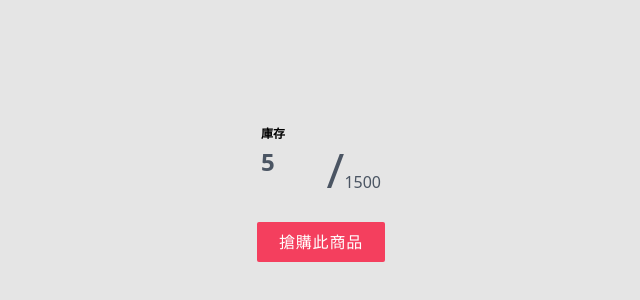
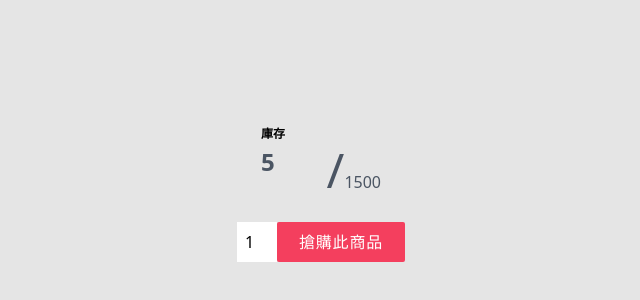
Before and after one commit to williamafil/zygroup-task, a React (Vite) app: page / in a window 1280 px wide. Shown: the part 208-508 px from the top of the page, without its empty margins (319-959 px from the left). Built offline with nearby package versions, Linux system fonts and the light colour scheme.

Commit message:
Add purchase fail notification

```diff
--- a/src/App.jsx
+++ b/src/App.jsx
@@ -12,14 +12,23 @@ function App() {
   const [initInventory, setInitInventory] = useState(1500);
   const [isLoading, setIsLoading] = useState(false);
 
-  const purchaseHandler = () => {
+  const purchaseHandler = (quantity) => {
     setIsLoading(true);
     const id = Math.floor(Math.random() * 1000);
-    dispatch({
-      type: "ADD_NOTICE",
-      payload: { id, kind: "SUCCESS", message: "購買成功..." },
-    });
-    setCount((prev) => (prev -= 1));
+
+    if (count >= quantity) {
+      dispatch({
+        type: "ADD_NOTICE",
+        payload: { id, kind: "SUCCESS", message: "購買成功..." },
+      });
+      setCount((prev) => (prev -= quantity));
+    } else {
+      dispatch({
+        type: "ADD_NOTICE",
+        payload: { id, kind: "FAIL", message: "庫存不足，請修改購買數量" },
+      });
+    }
+
     setTimeout(() => setIsLoading(false), 2000);
   };
 
--- a/src/components/PurchaseBtn.jsx
+++ b/src/components/PurchaseBtn.jsx
@@ -1,8 +1,10 @@
-import React from "react";
+import { useState } from "react";
 import clsx from "clsx";
 import { ReactComponent as LoadingIcon } from "./icons/loading.svg";
 
 function PurchaseBtn({ onPurchase, isLoading, count }) {
+  const [quantity, setQuantity] = useState(1);
+
   if (count <= 0) {
     return (
       <h3
@@ -17,6 +19,15 @@ function PurchaseBtn({ onPurchase, isLoading, count }) {
   }
 
   return (
+    <div className="flex">
+      <input
+        type="number"
+        className="w-10 text-center"
+        min="0"
+        max="5"
+        value={quantity}
+        onChange={(e) => setQuantity(e.target.value)}
+      />
       <button
         type="button"
         className={clsx(
@@ -25,11 +36,12 @@ function PurchaseBtn({ onPurchase, isLoading, count }) {
           "flex justify-center items-center",
           isLoading ? "bg-rose-400" : ""
         )}
-      onClick={onPurchase}
+        onClick={() => onPurchase(quantity)}
         disabled={isLoading}
       >
         {isLoading ? <LoadingIcon className="h-5" /> : "搶購此商品"}
       </button>
+    </div>
   );
 }
 
```
Lines whose indentation alone changed are shown as unchanged.
